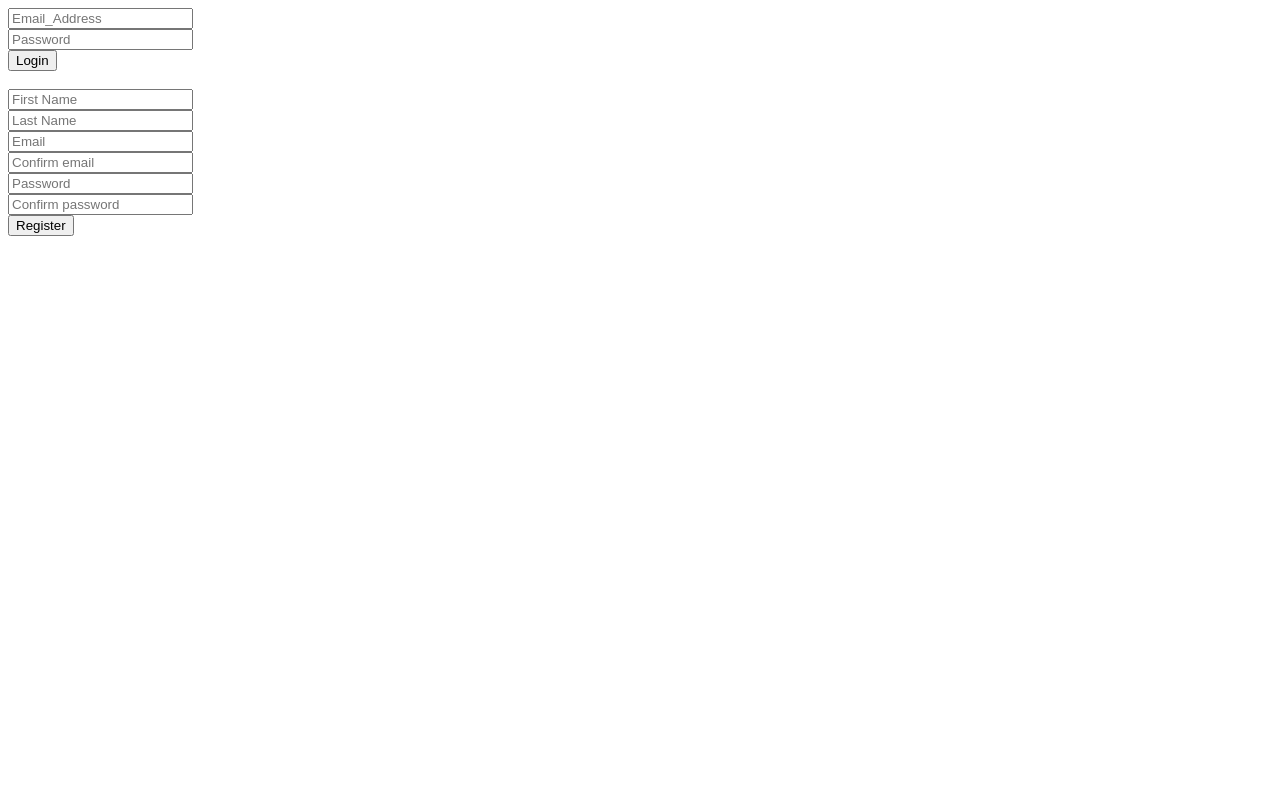
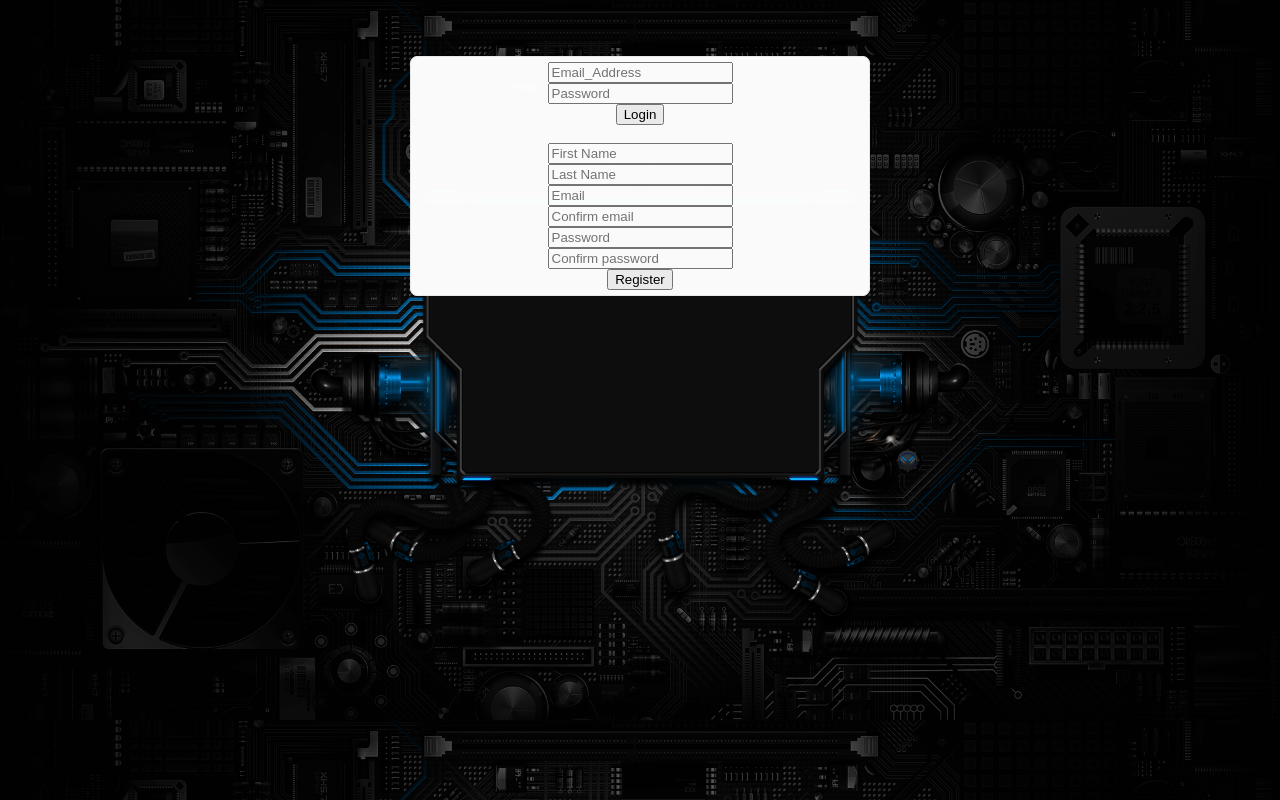
Before and after one commit to darshanjali/Campus-Social-Network, a PHP site: page /register.php in a window 1280 px wide. Run offline with PHP 8.4, Linux system fonts and the light colour scheme.

Commit message:
added background
added a backgroundd image

```diff
--- /dev/null
+++ b/Demo/assets/css/register_style.css
@@ -0,0 +1,33 @@
+form {
+	text-align: center;
+}
+html, body {
+	height: 100%;
+	min-height: 100%;
+}
+body{
+	margin: 0;
+	padding: 0;
+}
+.wrapper {
+	background-image: url("../images/backgrounds/desktop.jpg");
+	background-size: 100%;
+	width: 100%;
+	height: 100%;
+	min-width: 950px;
+
+}
+
+.login_box {
+	font-family: 'Bellota-LightItalic', sans-serif;
+	position: relative;
+	margin-right: auto;
+	margin-left: auto;
+	top: 7%;
+	width: 35%;
+	background-color: #ffffff;
+	border: 1px solid #EDEDED;
+	border-radius: 7px;
+	padding: 5px;
+	opacity: 0.98;
+}
--- a/Demo/config/config.php
+++ b/Demo/config/config.php
@@ -1,7 +1,7 @@
 <?php
 ob_start(); //turns on output buffering
 session_start();
-$con = mysqli_connect("localhost","root","","social1");
+$con = mysqli_connect("localhost","root","","social");
 
 $timezone = date_default_timezone_set("Asia/Kolkata");
 
--- a/Demo/register.php
+++ b/Demo/register.php
@@ -11,8 +11,11 @@ require 'includes/form_handlers/login_handler.php';
 <html>
 <head>
 	<title>Campus Social Network</title>
+	<link rel="stylesheet" type="text/css" href="assets/css/register_style.css">
 </head>
 <body>
+	<div class="wrapper">
+		<div class="login_box">
 			<form action="register.php" method="POST">
 				<input type="email" name="log_email" placeholder="Email_Address" value="<?php
 				if(isset($_SESSION['log_email'])){
@@ -79,5 +82,7 @@ require 'includes/form_handlers/login_handler.php';
 				<br>
 				<?php if(in_array("<span style='color: green;'> Your all set, go to login</span><br>", $error_array)) echo "<span style='color: green;'> Your all set, go to login</span><br>"; ?>
 			</form>
+		</div>
+	</div>
 </body>
 </html>
```
Also changed, not shown: Demo/assets/css/desktop.png (added), Demo/assets/images/backgrounds/desktop.jpg (added). Lines whose indentation alone changed are shown as unchanged.
